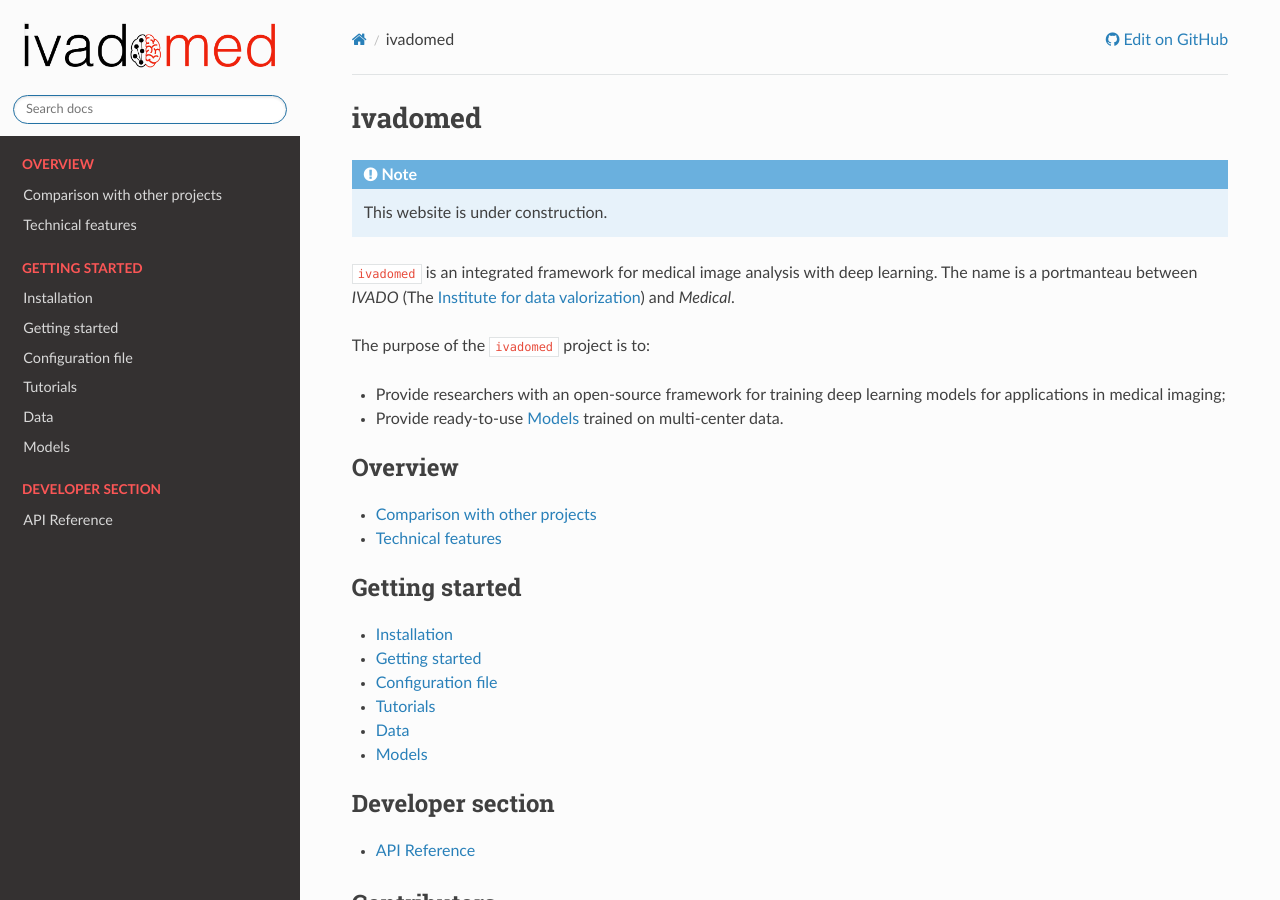
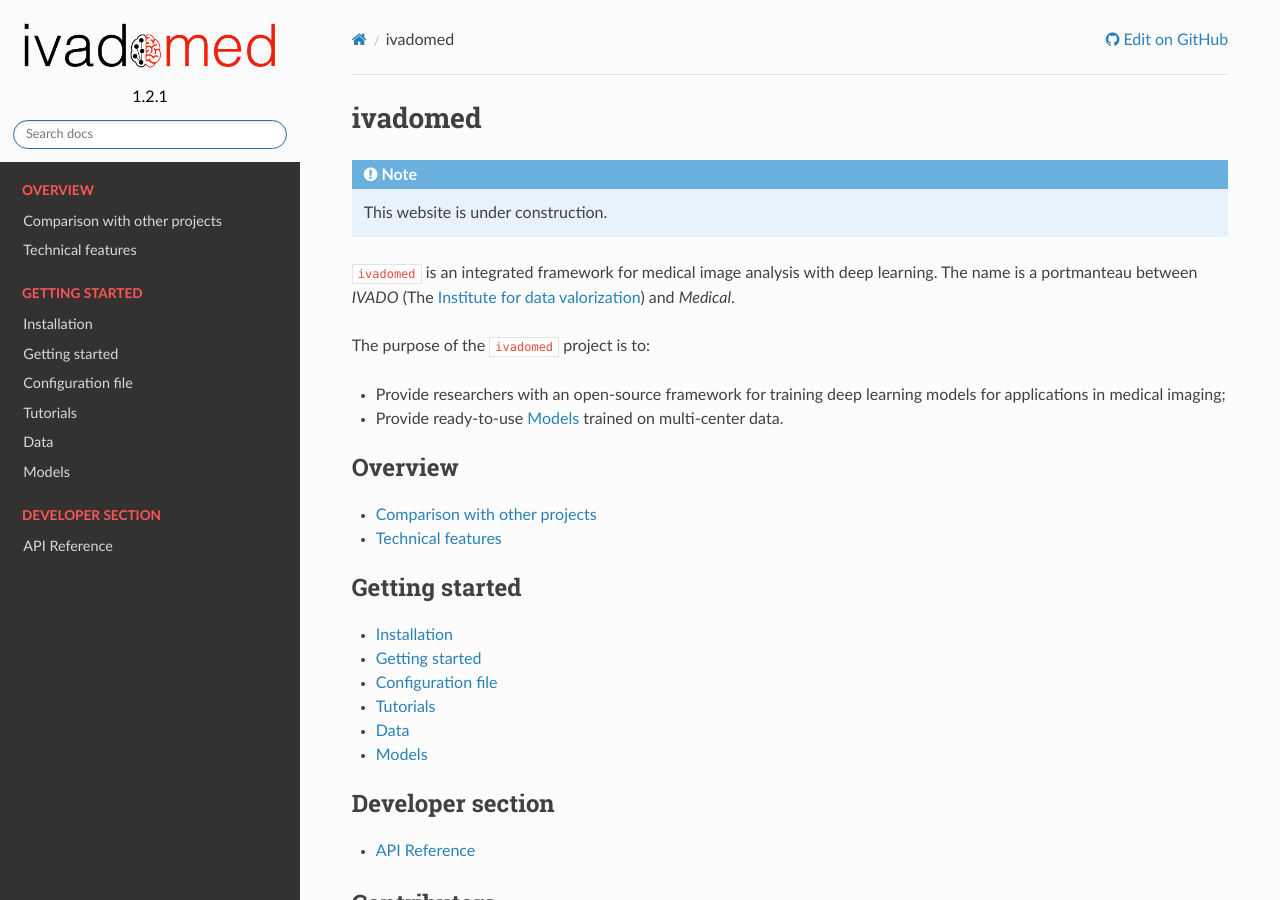
Before and after one commit to ivadomed/ivadomed, a Sphinx documentation site: the page built from docs/source/index.rst, in a window 1280 px wide and 900 px high. Built offline with Sphinx 7.4.7 and the Read the Docs theme 2.0.0, drawn with Linux system fonts in a browser that asks for light colours.

```diff
--- a/docs/source/conf.py
+++ b/docs/source/conf.py
@@ -91,7 +91,7 @@ github_doc_root = 'https://github.com/neuropoly/ivado-medical-imaging/tree/maste
 #
 # The short X.Y version.
 # TODO: uncomment once ivadomed can be imported
-# version = ivadomed.__version__
+version = ivadomed.__version__
 
 # The language for content autogenerated by Sphinx. Refer to documentation
 # for a list of supported languages.
```
